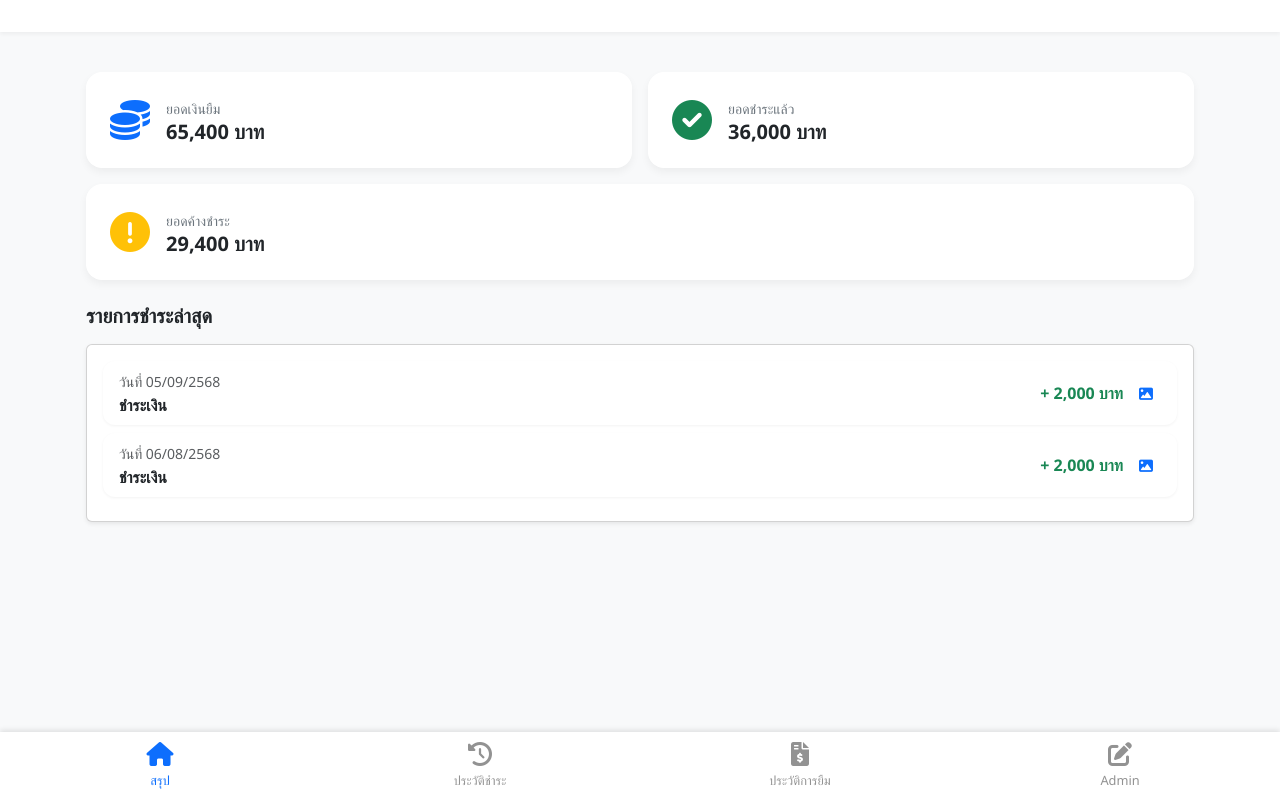
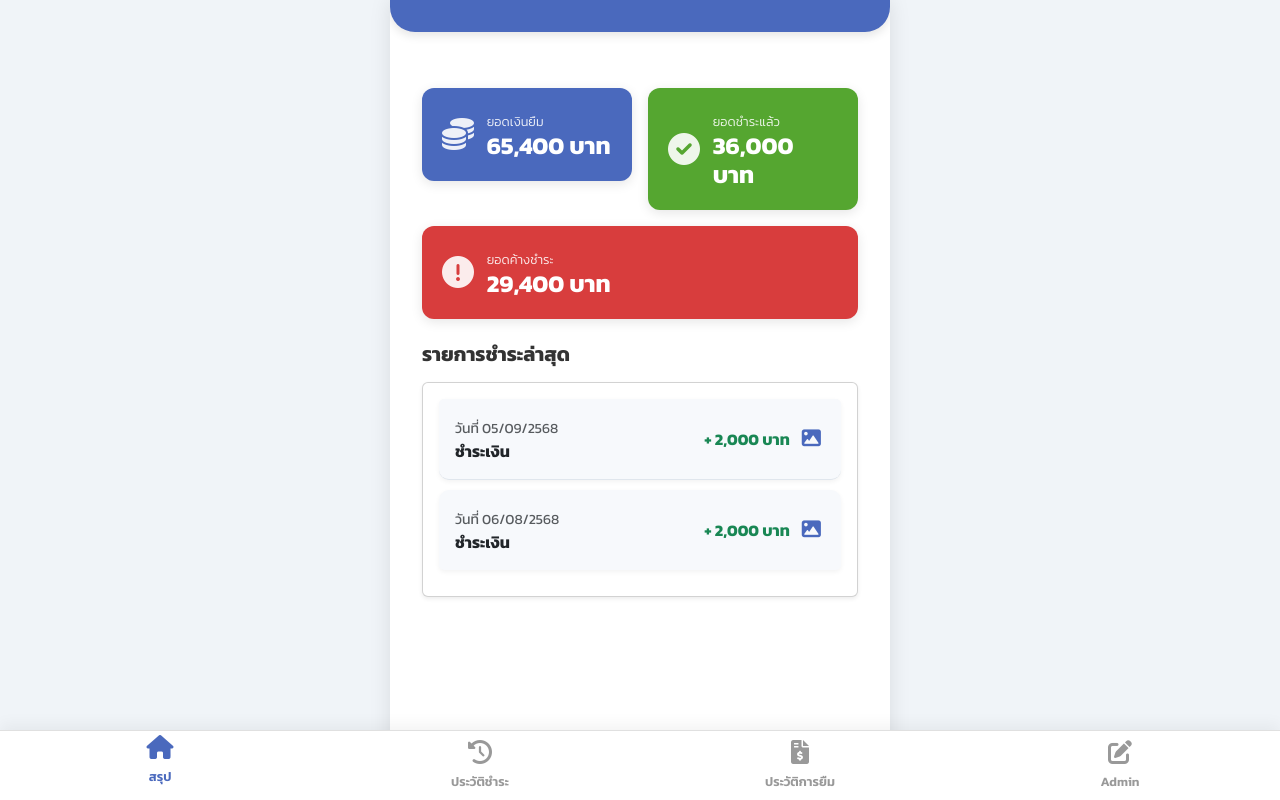
Before and after one commit to kssb2156/credit, a plain HTML site: page index.html in a window 1280 px wide. Drawn offline with nearby package versions, Linux system fonts and the light colour scheme.

Commit message:
style.css

```diff
--- a/style.css
+++ b/style.css
@@ -1,84 +1,128 @@
+@import url('https://cdnjs.cloudflare.com/ajax/libs/animate.css/4.1.1/animate.min.css');
+@import url('https://fonts.googleapis.com/css2?family=Kanit:wght@300;400;600;700&display=swap');
+
+/* Basic setup and font */
 :root {
-    --primary-color: #0d6efd;
-    --success-color: #198754;
-    --warning-color: #ffc107;
-    --dark-color: #343a40;
-    --light-bg: #f8f9fa;
+    --primary-color: #4a69bd;
+    --success-color: #55a630;
+    --danger-color: #d83d3d;
+    --warning-color: #f7a61d;
+    --info-color: #4db6ac;
+    --light-bg: #f0f4f8;
     --card-bg: #ffffff;
     --tab-bar-bg: #ffffff;
+    --shadow: 0 4px 15px rgba(0, 0, 0, 0.1);
+    --border-radius-lg: 25px;
+    --border-radius-md: 12px;
 }
 
 body {
-    font-family: 'Segoe UI', Tahoma, Geneva, Verdana, sans-serif;
     background-color: var(--light-bg);
-    min-height: 100vh;
+    font-family: 'Kanit', sans-serif;
+    color: #333;
+    margin: 0;
+    padding: 0;
 }
 
-/* App Page */
+/* App container */
 .app-container {
-    display: flex;
-    flex-direction: column;
+    max-width: 500px;
+    margin: 0 auto;
+    background-color: var(--card-bg);
     min-height: 100vh;
+    box-shadow: 0 0 20px rgba(0, 0, 0, 0.1);
+    position: relative;
     padding-bottom: 70px;
+    overflow-x: hidden;
 }
 
+/* Header */
 header {
-    background-color: var(--card-bg);
-    box-shadow: 0 2px 4px rgba(0, 0, 0, 0.05);
+    background: var(--primary-color);
+    color: #fff;
+    padding: 1.5rem 1rem;
+    border-bottom-left-radius: var(--border-radius-lg);
+    border-bottom-right-radius: var(--border-radius-lg);
+    box-shadow: 0 4px 10px rgba(0, 0, 0, 0.1);
+    text-align: center;
 }
 
+header h1 {
+    font-size: 1.5rem;
+    font-weight: 600;
+    margin: 0;
+}
+
+/* Main content area */
 .tab-content {
-    flex-grow: 1;
-    overflow-y: auto;
+    padding: 1rem;
 }
 
 /* Summary Cards */
 .summary-card {
-    background-color: var(--card-bg);
-    padding: 1.5rem;
-    border-radius: 1rem;
-    box-shadow: 0 0.25rem 0.5rem rgba(0, 0, 0, 0.05);
     display: flex;
     align-items: center;
-    gap: 1rem;
-    transition: transform 0.2s ease, box-shadow 0.2s ease;
+    gap: 0.8rem;
+    padding: 1.25rem;
+    border-radius: var(--border-radius-md);
+    color: #fff;
+    box-shadow: 0 3px 12px rgba(0, 0, 0, 0.1);
+    transition: transform 0.3s ease, box-shadow 0.3s ease;
 }
 
 .summary-card:hover {
-    transform: translateY(-5px);
-    box-shadow: 0 0.5rem 1rem rgba(0, 0, 0, 0.1);
+    transform: translateY(-3px);
+    box-shadow: 0 6px 15px rgba(0, 0, 0, 0.2);
 }
 
 .summary-icon {
-    font-size: 2.5rem;
+    font-size: 2rem;
+    opacity: 0.9;
 }
 
 .summary-label {
+    font-size: 0.8rem;
+    opacity: 0.9;
+    font-weight: 300;
     margin-bottom: 0;
-    color: #6c757d;
 }
 
 .summary-value {
-    margin-bottom: 0;
-    font-weight: 600;
+    font-size: 1.5rem;
+    font-weight: bold;
+    margin: 0;
 }
 
-.total-loan-card .summary-icon { color: var(--primary-color); }
-.total-paid-card .summary-icon { color: var(--success-color); }
-.total-outstanding-card .summary-icon { color: var(--warning-color); }
+.total-loan-card {
+    background-color: var(--primary-color);
+}
+.total-paid-card {
+    background-color: var(--success-color);
+}
+.total-outstanding-card {
+    background-color: var(--danger-color);
+}
+.loan-item .fw-bold {
+    color: var(--danger-color);
+}
+.history-item .fw-bold {
+    color: var(--success-color);
+}
 
 /* List Items */
 .list-group-item {
-    border: none;
-    border-radius: 0.75rem !important;
-    margin-bottom: 0.5rem;
-    box-shadow: 0 1px 3px rgba(0, 0, 0, 0.05);
+    border-radius: 10px;
+    margin-bottom: 10px;
+    background-color: #f7f9fc;
+    border: 1px solid #e0e6ed;
+    box-shadow: 0 2px 5px rgba(0,0,0,0.05);
+    transition: transform 0.2s ease, box-shadow 0.2s ease;
+    padding: 1rem;
 }
 
-.view-slip-btn {
-    border: none;
-    background-color: transparent;
-    color: var(--primary-color);
+.list-group-item:hover {
+    transform: translateX(5px);
+    box-shadow: 0 4px 10px rgba(0,0,0,0.1);
 }
 
 /* Tab Bar */
@@ -86,65 +130,122 @@ header {
     position: fixed;
     bottom: 0;
     left: 0;
-    width: 100%;
-    background-color: var(--tab-bar-bg);
-    box-shadow: 0 -2px 5px rgba(0, 0, 0, 0.1);
+    right: 0;
     display: flex;
     justify-content: space-around;
-    padding: 10px 0;
-    z-index: 1000;
+    align-items: center;
+    background-color: var(--tab-bar-bg);
+    height: 70px;
+    border-top: 1px solid #e0e0e0;
+    box-shadow: 0 -5px 15px rgba(0,0,0,0.05);
+    z-index: 10;
 }
 
 .tab-item {
-    display: flex;
-    flex-direction: column;
-    align-items: center;
+    text-align: center;
+    color: #999;
     text-decoration: none;
-    color: #929292;
-    transition: color 0.3s;
+    padding: 0.5rem;
+    transition: color 0.3s, transform 0.3s;
     flex: 1;
+}
+
+.tab-item:hover {
+    color: var(--primary-color);
 }
 
 .tab-item.active {
     color: var(--primary-color);
+    transform: translateY(-5px);
 }
 
-.tab-icon {
+.tab-item .tab-icon {
+    display: block;
     font-size: 1.5rem;
-    margin-bottom: 5px;
+    margin-bottom: 4px;
 }
 
-.tab-label {
+.tab-item .tab-label {
     font-size: 0.8rem;
+    font-weight: 600;
 }
 
-.tab-pane {
-    display: none;
-}
-
-.tab-pane.active {
-    display: block;
+/* History & Loan pages */
+.year-dropdown {
+    margin-bottom: 1rem;
 }
 
 .year-header {
-    background-color: #e9ecef;
+    background-color: #e0e6ed;
+    color: var(--primary-color);
+    border-radius: var(--border-radius-md);
+    padding: 15px;
+    font-size: 1.2rem;
+    font-weight: bold;
     cursor: pointer;
-    user-select: none;
-    transition: background-color 0.2s ease;
+    transition: background-color 0.3s ease;
+    box-shadow: 0 4px 8px rgba(0, 0, 0, 0.05);
 }
 
 .year-header:hover {
-    background-color: #dee2e6;
+    background-color: #c4d4e3;
 }
 
-.toggle-icon {
-    transition: transform 0.3s ease;
+.year-list {
+    background-color: var(--card-bg);
+    border: 1px solid #e0e6ed;
+    box-shadow: 0 4px 12px rgba(0, 0, 0, 0.1);
+    z-index: 1000;
+    overflow: hidden;
+    position: absolute;
+    width: 100%;
+}
+
+.year-list .year-option {
+    padding: 15px;
+    font-size: 1.1rem;
+    color: #333;
+    cursor: pointer;
+    transition: background-color 0.2s;
+}
+
+.year-list .year-option:hover {
+    background-color: var(--light-bg);
 }
 
 .year-list.d-none {
-    display: none;
+    display: none !important;
 }
 
-.loan-item .text-danger {
-    color: #dc3545;
+.month-header {
+    background-color: #f0f4f8;
+    border-radius: 10px;
+    padding: 12px;
+    font-size: 1.1rem;
+    font-weight: 600;
+    cursor: pointer;
+    transition: background-color 0.3s ease;
+    margin-bottom: 8px;
 }
+
+.month-header:hover {
+    background-color: #e2e8f0;
+}
+
+.view-slip-btn {
+    background-color: transparent;
+    border: none;
+    color: var(--primary-color);
+    font-size: 1.2rem;
+    padding: 0.25rem;
+    border-radius: 50%;
+    transition: background-color 0.2s;
+}
+
+.view-slip-btn:hover {
+    background-color: #e0e6ed;
+}
+
+.month-list.d-none {
+    display: none !important;
+}
```
